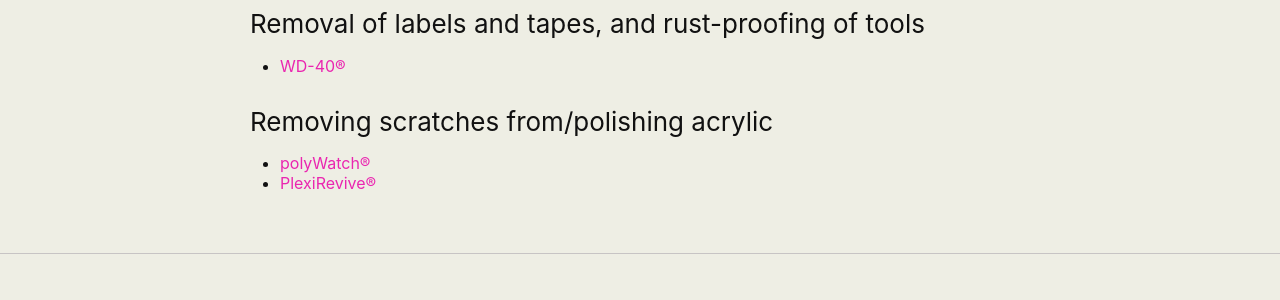
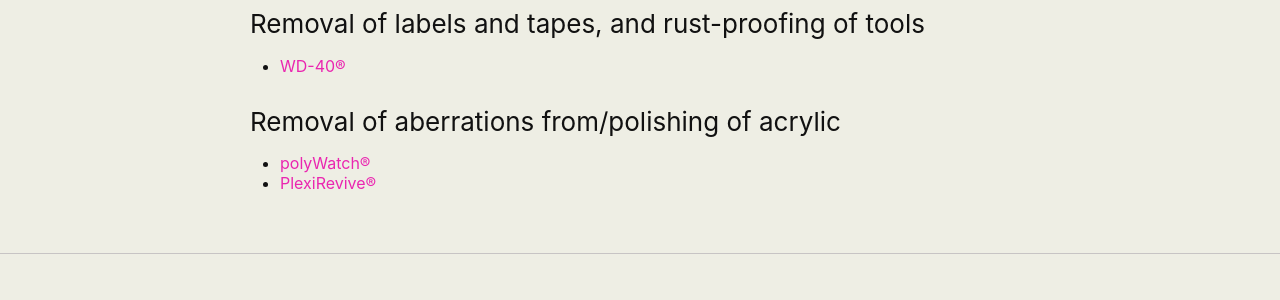
Before and after one commit to martbetz/martbetz.github.io, a Jekyll site: the page built from servicing-and-repair-resources.html, in a window 1280 px wide. Shown: the part 1217-1517 px from the top of the page. Built offline with Jekyll 4.4.1, drawn with Linux system fonts in a browser that asks for light colours.

Commit message:
Update servicing-and-repair-resources.html

```diff
--- a/servicing-and-repair-resources.html
+++ b/servicing-and-repair-resources.html
@@ -56,7 +56,7 @@
 <ul>
 <li><a href="https://wd40.co.uk/product/wd-40-multi-use-product-original/">WD-40®</a></li>
 </ul>
-<h3>Removing scratches from/polishing acrylic</h3>
+<h3>Removal of aberrations from/polishing of acrylic</h3>
 <ul>
 <li><a href="https://polywatch.de/en">polyWatch®</a></li>
 <li><a href="https://plexirevive.com/en-gb/products/plexirevive-15gram">PlexiRevive®</a></li>
```
